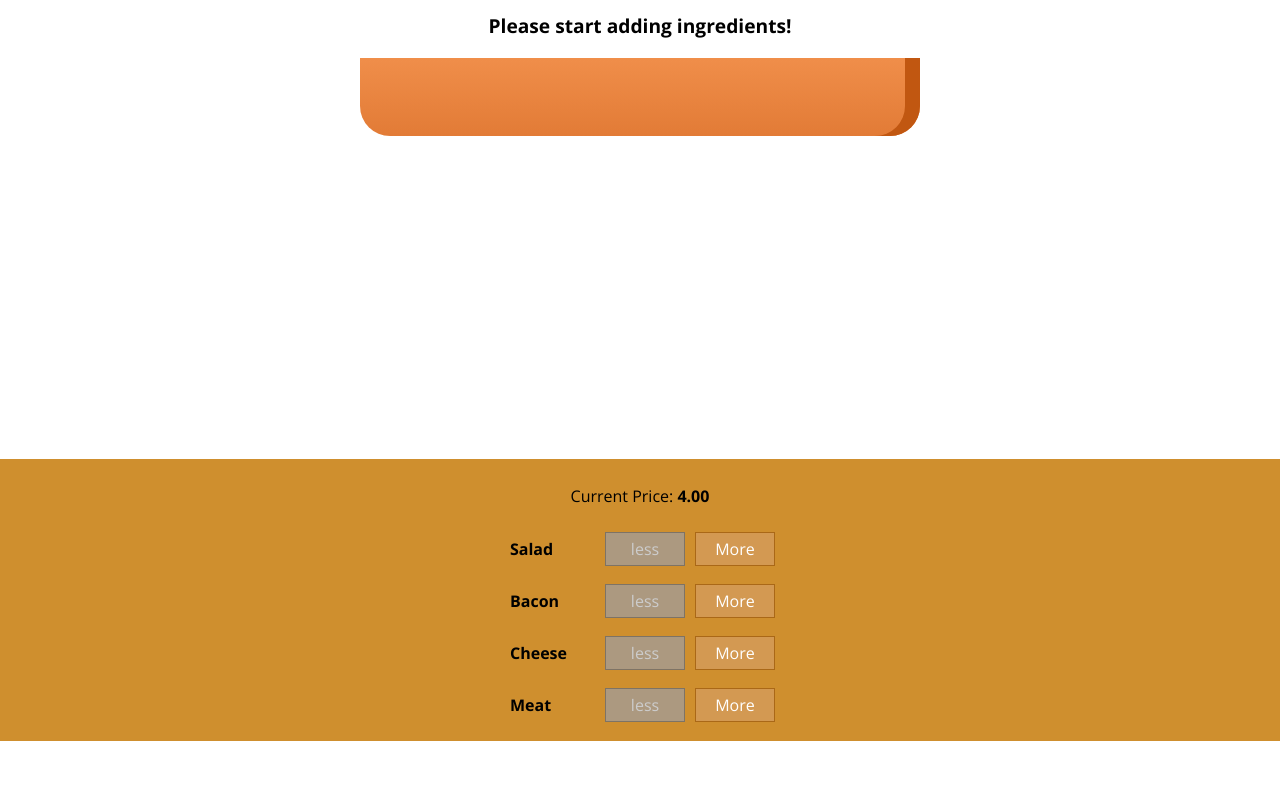
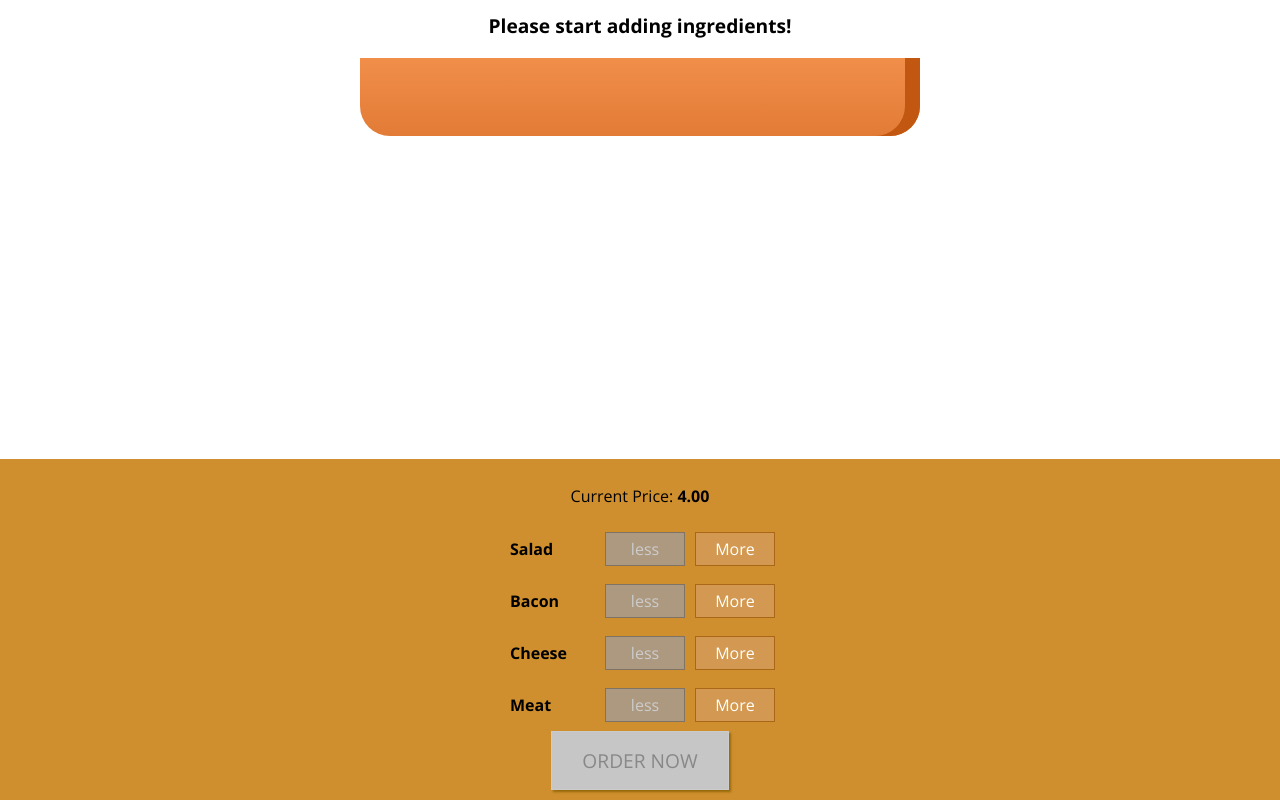
Before and after one commit to ko1h/react-burger-app, a React app: page / in a window 1280 px wide. Shown: the part 179-979 px from the top of the page. Before the commit the page ends 920 px from the top, so only its background shows below. Built offline with nearby package versions, Linux system fonts and the light colour scheme.

Commit message:
Add order button

```diff
--- a/src/components/Burger/BuildControls/BuildControls.css
+++ b/src/components/Burger/BuildControls/BuildControls.css
@@ -8,3 +8,44 @@
   margin: auto;
   padding: 10px 0;
 }
+
+.OrderButton {
+  background-color: #DAD735;
+  outline: none;
+  cursor: pointer;
+  border: 1px solid #966909;
+  color: #966909;
+  font-family: inherit;
+  font-size: 1.2em;
+  padding: 15px 30px;
+  box-shadow: 2px 2px 2px #966909;
+}
+
+.OrderButton:hover, .OrderButton:active {
+  background-color: #A0DB41;
+  border: 1px solid #966909;
+  color: #966909;
+}
+
+.OrderButton:disabled {
+  background-color: #C7C6C6;
+  cursor: not-allowed;
+  border: 1px solid #ccc;
+  color: #888888;
+}
+
+.OrderButton:not(:disabled) {
+  animation: enable 0.3s linear;
+}
+
+@keyframes enable {
+  0% {
+      transform: scale(1);
+  }
+  60% {
+      transform: scale(1.1);
+  }
+  100% {
+      transform: scale(1);
+  }
+}
--- a/src/components/Burger/BuildControls/BuildControls.js
+++ b/src/components/Burger/BuildControls/BuildControls.js
@@ -21,6 +21,9 @@
         removed={() => props.ingredientRemoved(ctrl.type)}
         disabled={props.disabled[ctrl.type]}/>
     ))}
+    <button
+      className={classes.OrderButton}
+      disabled={!props.purchaseable}>ORDER NOW</button>
   </div>
 );
 
--- a/src/containers/BurgerBuilder/BurgerBuilder.js
+++ b/src/containers/BurgerBuilder/BurgerBuilder.js
@@ -23,8 +23,20 @@
             cheese: 0,
             meat: 0
         },
-        totalPrice: 4
+        totalPrice: 4,
+        purchaseable: false
     }
+
+    updatePurchaseState (ingredients) {
+        const sum = Object.keys(ingredients)
+            .map(igKey => {
+                return ingredients[igKey]
+            })
+            .reduce((sum, el) =>{
+                return sum + el
+            }, 0);
+        this.setState({purchaseable: sum > 0 });
+    };
 
     addIngredientHandler = (type) => {
         const oldCount = this.state.ingredients[type];
@@ -37,6 +49,7 @@
         const oldPrice = this.state.totalPrice;
         const newPrice = oldPrice + priceAddition;
         this.setState({totalPrice: newPrice, ingredients: updatedIngredients});
+        this.updatePurchaseState(updatedIngredients);
     }
 
     removeIngredientHandler = (type) => {
@@ -53,6 +66,7 @@
         const oldPrice = this.state.totalPrice;
         const newPrice = oldPrice + priceDeduction;
         this.setState({totalPrice: newPrice, ingredients: updatedIngredients});
+        this.updatePurchaseState(updatedIngredients);
     }
 
     render () {
@@ -69,7 +83,8 @@
                     ingredientAdded={this.addIngredientHandler}
                     ingredientRemoved={this.removeIngredientHandler}
                     disabled={disabledInfo}
-                    price={this.state.totalPrice} />
+                    price={this.state.totalPrice}
+                    purchaseable={this.state.purchaseable} />
             </Aux>
         );
     }
```
